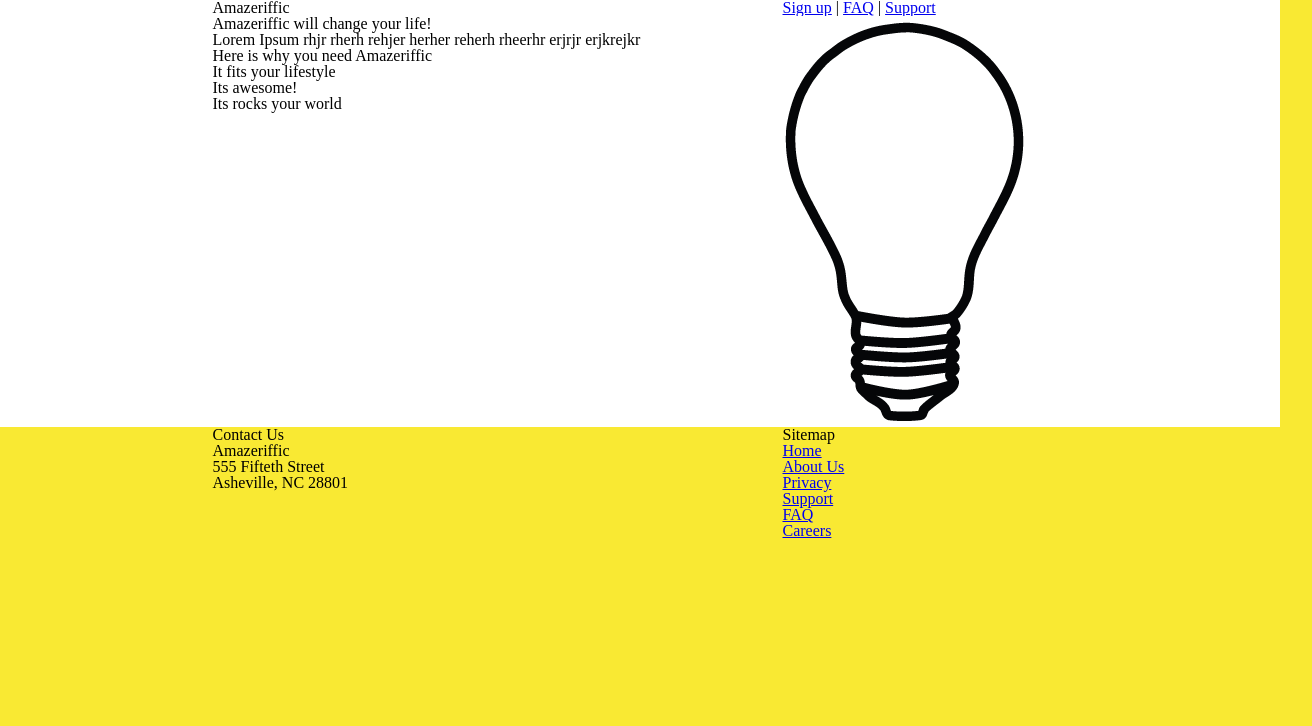
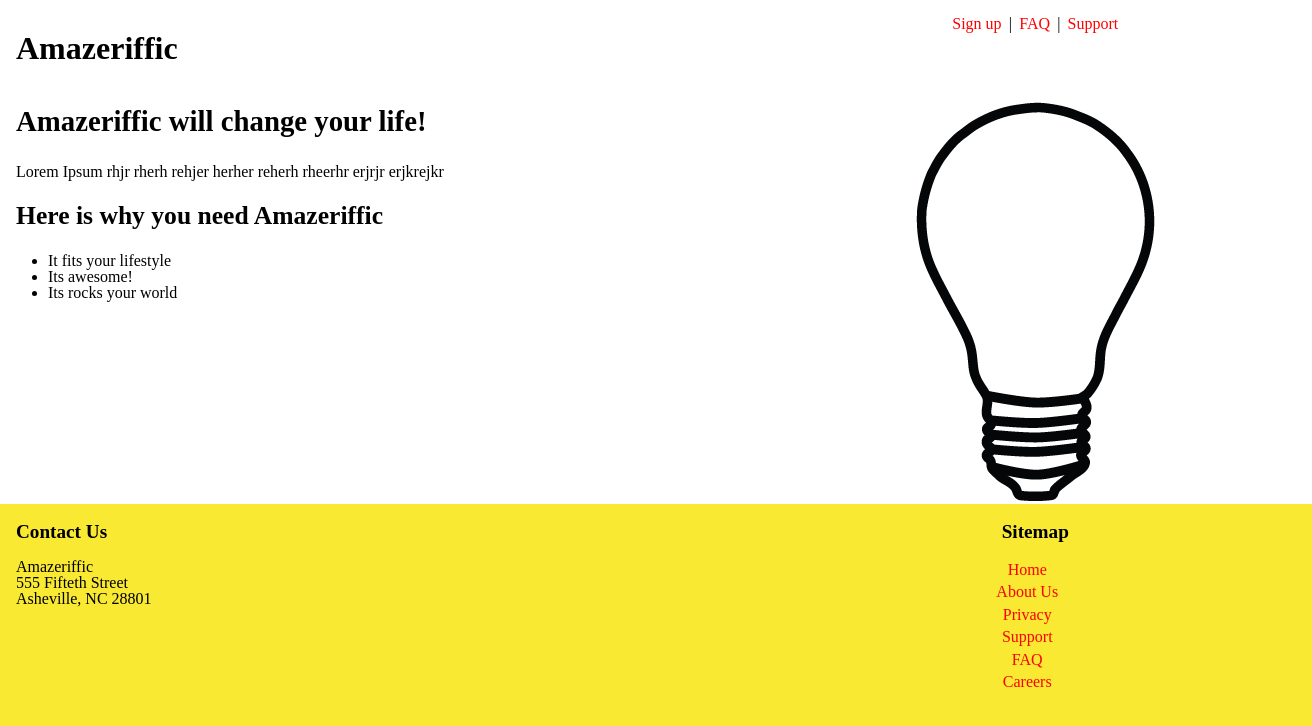
Before and after one commit to rdesrochesqcc/CIS230, a plain HTML site: page Amazeriffic/index.html in a window 1280 px wide. Shown: the whole page, 1312 px wide, since content can reach past the window. Drawn offline with Linux system fonts and the light colour scheme.

Commit message:
better styles for amazeriffic"

```diff
--- a/Amazeriffic/index.html
+++ b/Amazeriffic/index.html
@@ -2,25 +2,23 @@
 <html>
 	<head>
 		<title>Amazeriffic</title>
+		<meta name="viewport" content="width=device-width, initial-scale=1">
 		<link href="reset.css" rel="stylesheet" />
 		<link href="style.css" rel="stylesheet" />
 	</head>
 
 	<body>
 		<header>
-			<div class="container">
-				<h1>Amazeriffic</h1>
-				<nav>
+			<h1 class="twoThirds">Amazeriffic</h1>
+			<nav class="oneThird center">
 				<a href="#">Sign up</a> |
 				<a href="#">FAQ</a> |
 				<a href="#">Support</a>
 			</nav>
-			</div>
 		</header>
 
 		<main>
-			<div class="container">
-				<div class="leftContent">
+			<div class="twoThirds">
 				<h2>Amazeriffic will change your life!</h2>
 				<p>
 					Lorem Ipsum  rhjr rherh rehjer herher reherh rheerhr
@@ -34,22 +32,20 @@
 					<li>Its rocks your world</li>
 				</ul>
 			</div>
-				<div class="rightContent">
+			<div class="oneThird">
 				<img src="images/lightbulb.png" alt="an image of a lightbulb">
-				</div>
 			</div>
 		</main>
 
 		<footer>
-			<div class="container">
-				<div class="contact leftContent">
+			<div class="contact twoThirds">
 				<h5>Contact Us</h5>
-					<p>Amazeriffic</p>
-					<p>555 Fifteth Street</p>
-					<p>Asheville, NC 28801</p>
+				<p>Amazeriffic <br>
+				555 Fifteth Street<br>
+				Asheville, NC 28801</p>
 			</div>
 
-				<div class="sitemap rightContent">
+			<div class="sitemap oneThird center">
 				<h5>Sitemap</h5>
 				<ul>
 					<li><a href="#">Home</a></li>
@@ -60,7 +56,6 @@
 					<li><a href="#">Careers</a></li>
 				</ul>
 			</div>
-			</div>
 		</footer>
 
 	</body>
--- a/Amazeriffic/style.css
+++ b/Amazeriffic/style.css
@@ -1,58 +1,119 @@
 body
 {
 	background: #f9e933;
+	width:95%
+	max-width: 1400px;
+	min-width: 320px;
+	margin: 0 auto;
 }
 
 header,
 main,
 footer
 {
-	min-width: 855px;
-}
-
-.container
-{
-	max-width: 855px;
-	margin: auto;
-}
-
-header
-{
-	background: white;
-	overflow: auto;
-}
-
-header h1
-{
-	float: left;
-	width: 570px;
-}
-
-header nav
-{
-	float: right;
-	width: 285px;
-}
-
-main
-{
-	background: white;
-	overflow: auto;
+	width: 100%;
+	padding: 1em 1em 0 1em;
+	display: flex;
+	flex-flow: row wrap;
 }
 
 
-.leftContent
-{
-	float: left;
-	width: 570px;
+header,
+main {
+	background: white;
 }
 
-.rightContent
+.twoThirds {
+	flex: 1 2 475px;
+}
+
+.oneThird {
+	flex: 1 1 238px;
+}
+
+.center {
+	text-align: center;
+}
+
+main img {
+	margin: 0 auto;
+	display: block;
+	max-width: 100%;
+}
+
+h1 {
+	font-size: 2em;
+	font-weight: bold;
+	line-height: 2em;
+}
+
+h2 {
+	font-size: 1.8em;
+	font-weight: bold;
+	line-height: 1.8em;
+}
+
+h3 {
+	font-size: 1.6em;
+	font-weight: bold;
+	line-height: 1.6em;
+}
+
+h4 {
+	font-size: 1.4em;
+	font-weight: bold;
+	line-height: 1.4em;
+}
+
+h5 {
+	font-size: 1.2em;
+	font-weight: bold;
+	line-height: 1.2em;
+}
+
+p {
+	font-size: 1em;
+	padding: 1em 0;
+}
+
+ul {
+	list-style: disc;
+	padding: 1em;
+	margin-left: 1em;
+}
+
+a
 {
-	float: right;
-	width: 285px;
+	padding: 0.2em;
+	text-decoration: none;
+	color: #ff0000;
+}
+
+a:hover {
+	text-decoration: underline;
+	color: #0000FF;
 }
 
 footer {
-	clear: both;
+	display: none;
 }
+
+
+@media screen and ( min-width: 720px ) {
+
+	footer {
+		display: flex;
+	}
+
+	footer ul {
+		list-style: none;
+		margin: 0;
+		padding-left: 0;
+	}
+
+	footer ul li {
+		padding: 0.2em;
+	}
+
+
+}
```
Lines whose indentation alone changed are shown as unchanged.
